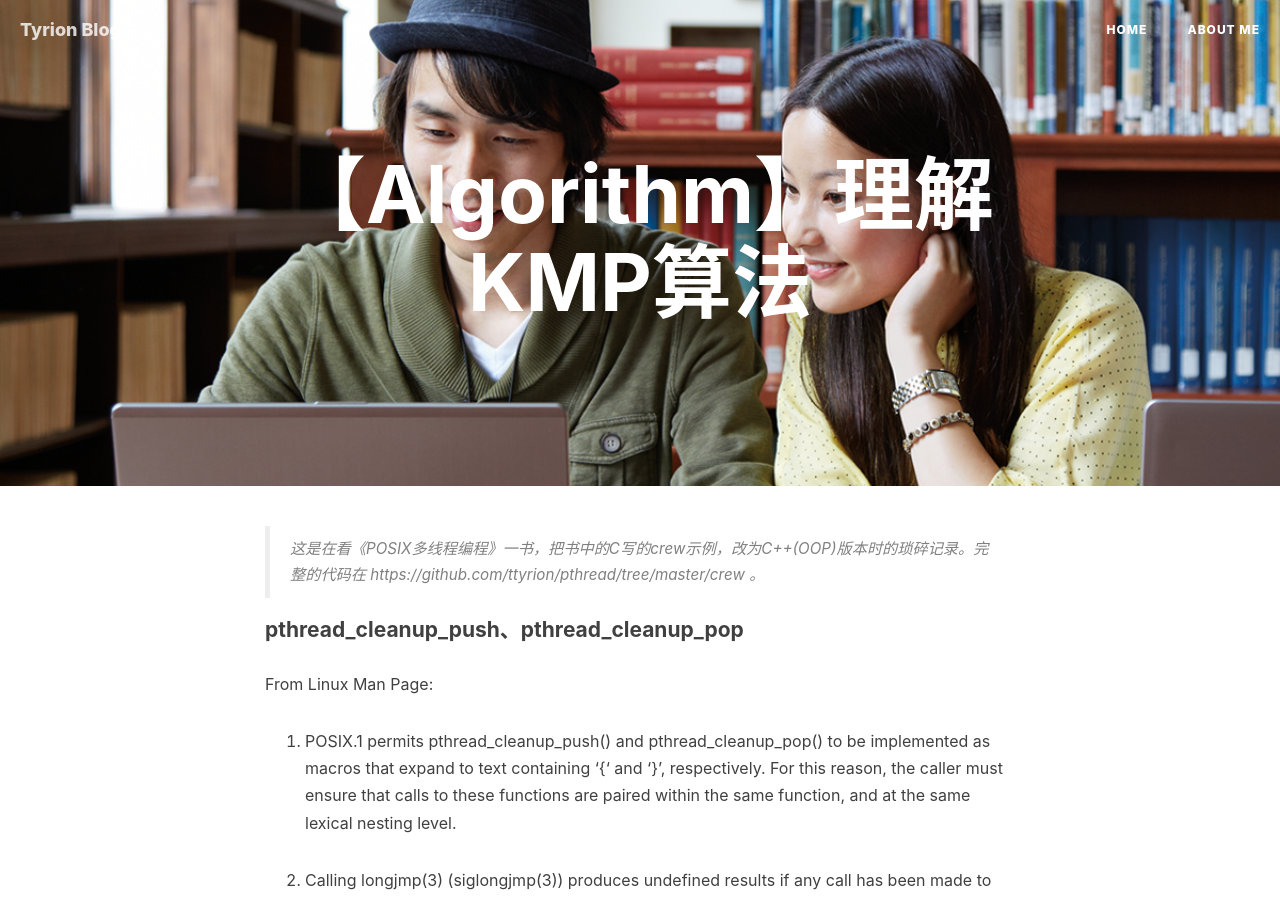
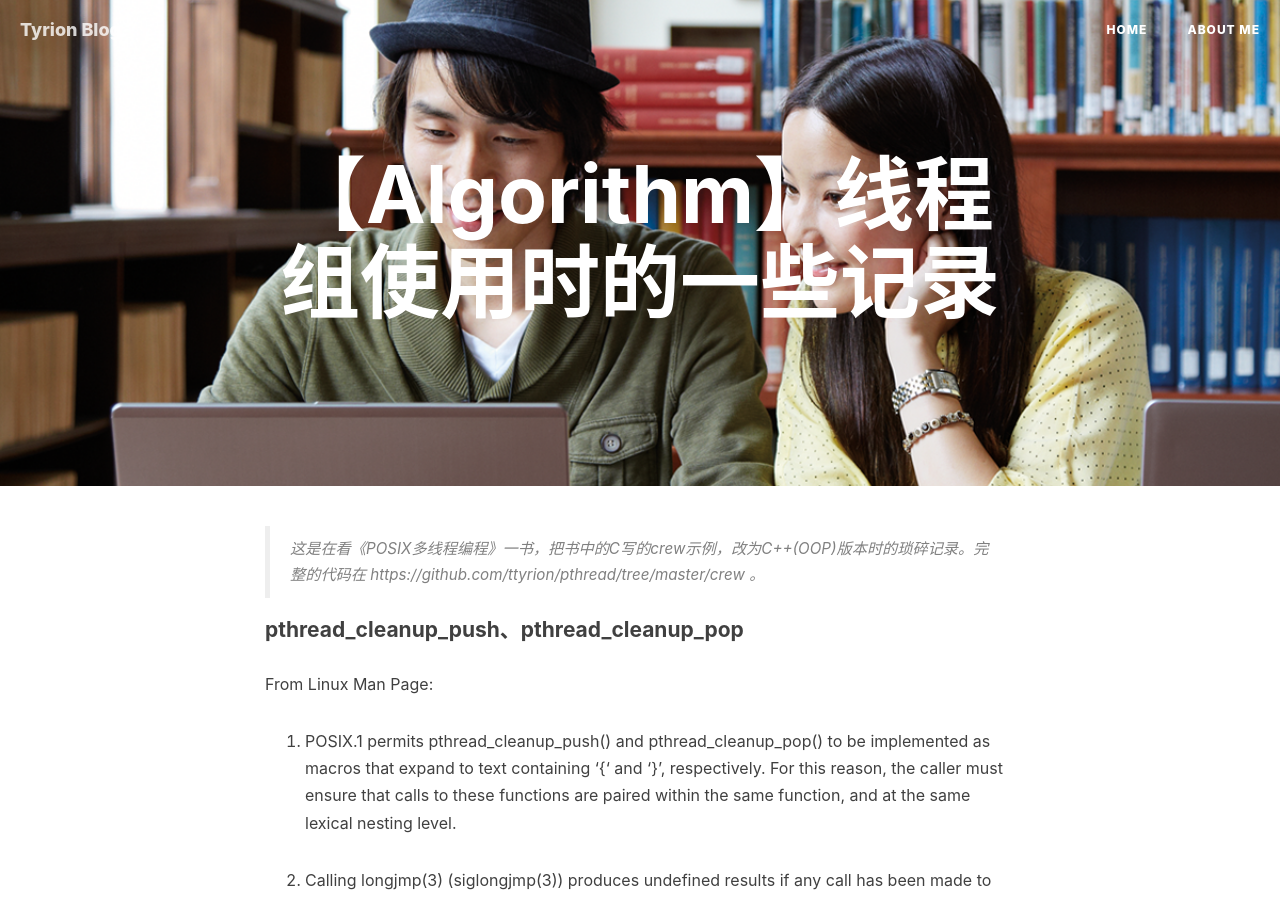
Before and after one commit to ttyrion/ttyrion.github.io, a Jekyll site: the page built from _posts/2018-12-23- 使用线程组时的一些记录.md, in a window 1280 px wide and 900 px high. Built offline with Jekyll 4.4.1, drawn with Linux system fonts in a browser that asks for light colours; nearby versions of some CDN libraries; comment, search, counter and statistics services are not loaded.

Commit message:
线程组

```diff
--- a/_posts/2018-12-23- 使用线程组时的一些记录.md
+++ b/_posts/2018-12-23- 使用线程组时的一些记录.md
@@ -1,8 +1,8 @@
 ---
 layout:         page
-title:         【Algorithm】理解KMP算法
+title:         【Algorithm】线程组使用时的一些记录
 subtitle:
-date:           2018-11-24
+date:           2018-12-23
 author:         翼
 header-img: image/bg.jpg
 catalog: true
```
